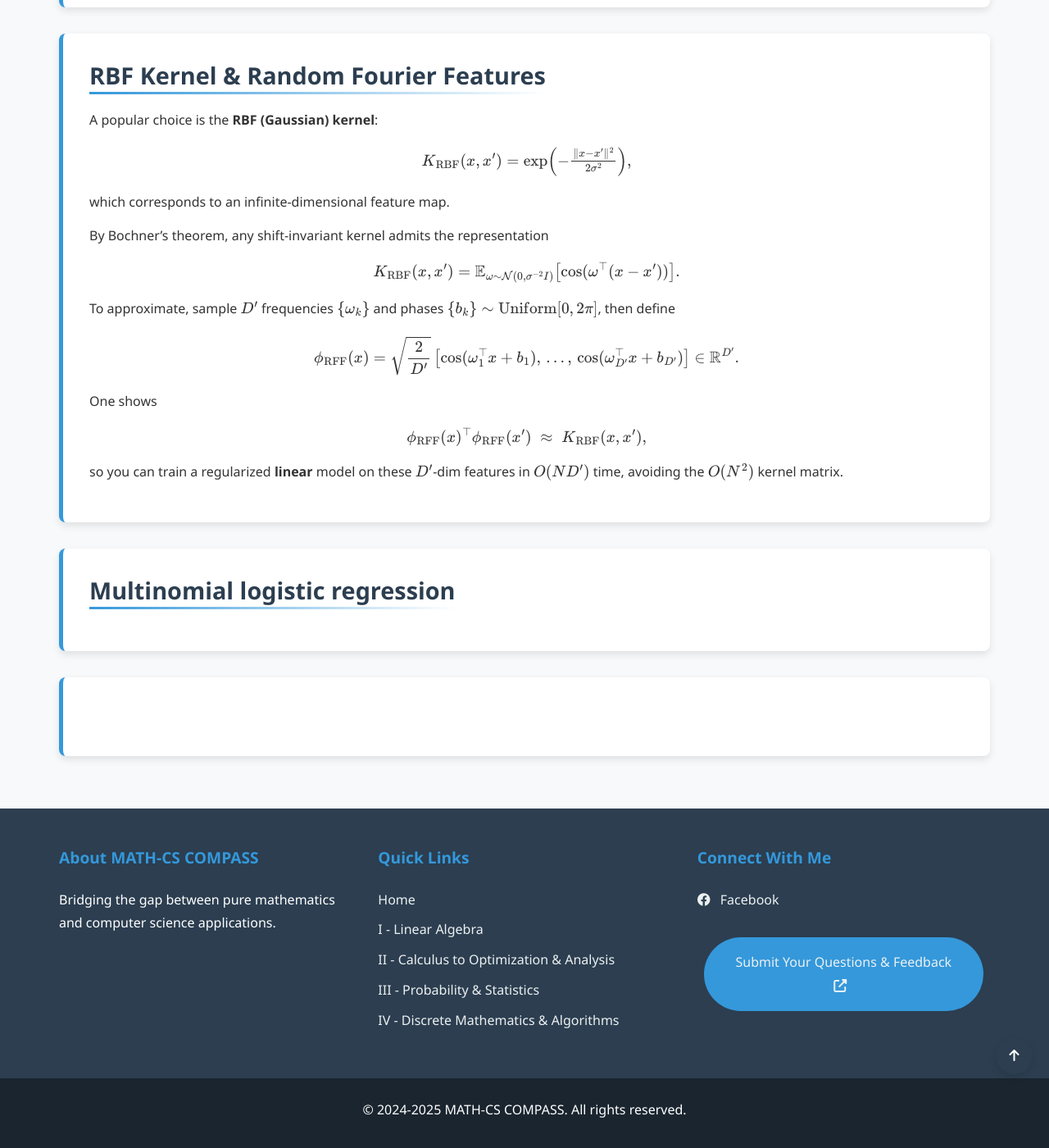
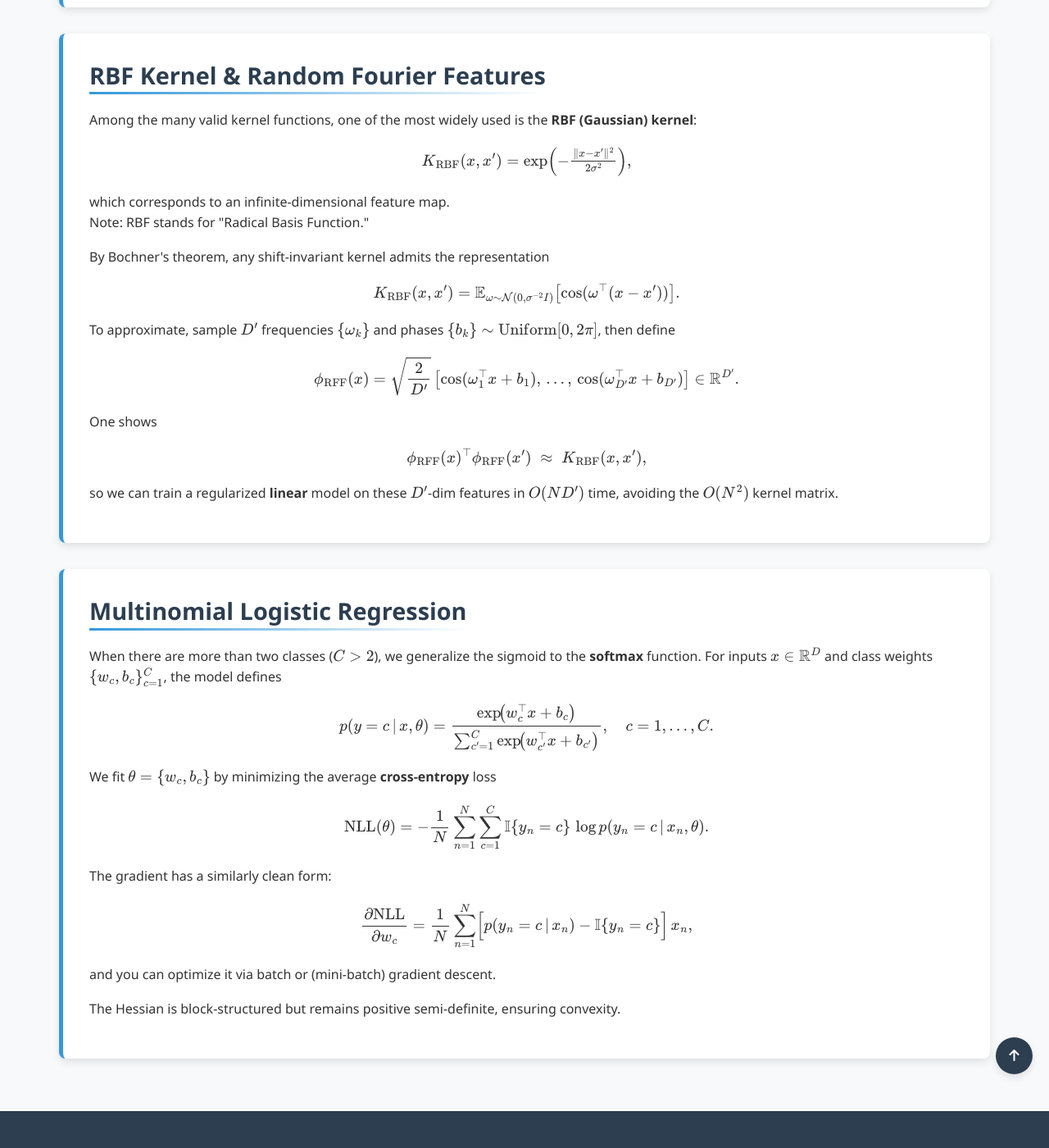
Before and after one commit to Yusukey01/yusukey01.github.io, a Jekyll site: the page built from Mathematics/Machine_learning/classification.html, in a window 1280 px wide and 1400 px high, scrolled down 7243 px. Shown: the whole window at 82% size. Built offline with Jekyll 4.4.1, drawn with Linux system fonts in a browser that asks for light colours; some of the changed text lies outside the part shown.

Commit message:
logistic regression page updating

```diff
--- a/Mathematics/Machine_learning/classification.html
+++ b/Mathematics/Machine_learning/classification.html
@@ -271,7 +271,6 @@ uses_python: false
            <section id="kernel" class="section-content">
                 <h2>Kernel Methods</h2>
 
-                <!-- 1. Motivation -->
                 <p>
                     In many problems the original feature vectors \(x\in\mathbb{R}^D\) are not <strong>linearly separable</strong>.
                     One fix is to apply a nonlinear <strong>feature mapping</strong>
@@ -281,7 +280,6 @@ uses_python: false
                     hoping that \(\{\phi(x_n)\}\) become separable.  But explicit mappings can blow up model complexity and lead to overfitting, even with regularization.
                 </p>
 
-                <!-- 2. Kernel Trick -->
                 <p>
                     Alternatively, if a learning algorithm depends <em>only</em> on inner products
                     \(\langle \phi(x),\phi(x')\rangle\), we can invoke the <strong>kernel trick</strong>:
@@ -289,7 +287,6 @@ uses_python: false
                     \(K(x,x')\) that computes \(\langle\phi(x),\phi(x')\rangle\) implicitly—no \(\phi\) ever constructed.
                 </p>
 
-                <!-- 3. Formal Definition -->
                 <div class="theorem">
                     <span class="theorem-title">Kernel</span>
                     A function
@@ -300,10 +297,9 @@ uses_python: false
                     \[
                     \forall\,x,x',\quad K(x,x') = \langle \phi(x),\,\phi(x')\rangle.
                     \]
-                    In practice \(K\) must also be symmetric and positive semi-definite (Mercer’s condition).
+                    In practice \(K\) must also be symmetric and positive semi-definite (Mercer's condition).
                 </div>
 
-                <!-- 4. Kernel Matrix -->
                 <p>
                     Concretely, we build the <strong>kernel matrix</strong>
                     \[
@@ -312,17 +308,16 @@ uses_python: false
                     and run our algorithm using \(\{K_{ij}\}\) instead of \(\{\phi(x_i)\}\).
                 </p>
 
-                <!-- 5. Scalability & Alternatives -->
                 <p>
                     For large \(N\) (e.g. \(>10^5\)), storing \(N\times N\) kernels is infeasible.
                     Two common remedies are:
                 </p>
-                <ul>
+                <ul style="padding-left: 40px;">
                     <li>
                     <strong>Random Fourier Features</strong> (next section): approximate RBF kernels with \(O(ND')\) cost.
                     </li>
                     <li>
-                    <strong>Representation learning</strong>: learn \(\phi(x;\theta)\) via neural networks and optimize by mini-batch SGD.
+                    <strong>Representation learning</strong>: learn \(\phi(x;\theta)\) via <strong>neural networks</strong> and optimize by mini-batch SGD.
                     </li>
                 </ul>
                 </section>
@@ -330,25 +325,24 @@ uses_python: false
                 <section id="rbf-approx" class="section-content">
                 <h2>RBF Kernel &amp; Random Fourier Features</h2>
 
-                <!-- 1. RBF Kernel Definition -->
                 <p>
-                    A popular choice is the <strong>RBF (Gaussian) kernel</strong>:
+                     Among the many valid kernel functions, one of the most widely used is the <strong>RBF (Gaussian) kernel</strong>:
                     \[
                     K_{\mathrm{RBF}}(x,x') = \exp\Bigl(-\tfrac{\|x-x'\|^2}{2\sigma^2}\Bigr),
                     \]
                     which corresponds to an infinite-dimensional feature map.
+                    <br>
+                    Note: RBF stands for "Radical Basis Function."
                 </p>
 
-                <!-- 2. Bochner’s Theorem -->
                 <p>
-                    By Bochner’s theorem, any shift-invariant kernel admits the representation
+                    By Bochner's theorem, any shift-invariant kernel admits the representation
                     \[
                     K_{\mathrm{RBF}}(x,x')
                     = \mathbb{E}_{\omega\sim\mathcal{N}(0,\sigma^{-2}I)}\bigl[\cos(\omega^\top(x-x'))\bigr].
                     \]
                 </p>
 
-                <!-- 3. Random Fourier Features -->
                 <p>
                     To approximate, sample \(D'\) frequencies \(\{\omega_k\}\) and phases \(\{b_k\}\sim\mathrm{Uniform}[0,2\pi]\),
                     then define
@@ -359,29 +353,60 @@ uses_python: false
                     \]
                 </p>
 
-                <!-- 4. Approximation Guarantee -->
                 <p>
                     One shows
                     \[
                     \phi_{\mathrm{RFF}}(x)^\top \phi_{\mathrm{RFF}}(x')
                     \;\approx\; K_{\mathrm{RBF}}(x,x'),
                     \]
-                    so you can train a regularized <strong>linear</strong> model on these \(D'\)-dim features in \(O(ND')\) time, avoiding the \(O(N^2)\) kernel matrix.
+                    so we can train a regularized <strong>linear</strong> model on these \(D'\)-dim features in \(O(ND')\) time,
+                    avoiding the \(O(N^2)\) kernel matrix.
                 </p>
                 </section>
+
+                <section id="mlr" class="section-content">
+                    <h2>Multinomial Logistic Regression</h2>
+
+                    <p>
+                        When there are more than two classes (\(C>2\)), we generalize the sigmoid to the
+                        <strong>softmax</strong> function.  For inputs \(x\in\mathbb{R}^D\) and class weights
+                        \(\{w_c,b_c\}_{c=1}^C\), the model defines
+                        \[
+                        p(y=c\,|\,x,\theta)
+                        = \frac{\exp\!\bigl(w_c^\top x + b_c\bigr)}
+                                {\sum_{c'=1}^C \exp\!\bigl(w_{c'}^\top x + b_{c'}\bigr)},
+                        \quad c=1,\dots,C.
+                        \]
+                    </p>
+
+                    <p>
+                        We fit \(\theta=\{w_c,b_c\}\) by minimizing the average <strong>cross-entropy</strong> loss
+                        \[
+                        \mathrm{NLL}(\theta)
+                        = -\frac{1}{N}\sum_{n=1}^N
+                            \sum_{c=1}^C
+                            \mathbb{I}\{y_n=c\}\,\log p(y_n=c\,|\,x_n,\theta).
+                        \]
+                    </p>
+
+                    <p>
+                        The gradient has a similarly clean form:
+                        \[
+                        \frac{\partial\mathrm{NLL}}{\partial w_c}
+                        = \frac{1}{N}\sum_{n=1}^N
+                            \Bigl[p(y_n=c\,|\,x_n)-\mathbb{I}\{y_n=c\}\Bigr]\,x_n,
+                        \]
+                        and you can optimize it via batch or (mini-batch) gradient descent.
+                    </p>
+
+                    <p>
+                        The Hessian is block-structured but remains positive semi-definite, ensuring convexity.
+                    </p>
+                    </section>
 
 
 
 
-             <section id="mlr" class="section-content">
-                <h2>Multinomial logistic regression</h2>
-
-            </section>
-
-            <section id="" class="section-content">
-                <h2></h2>
-
-            </section>
 
         </div>
         <script src="/js/main.js"></script>
```
